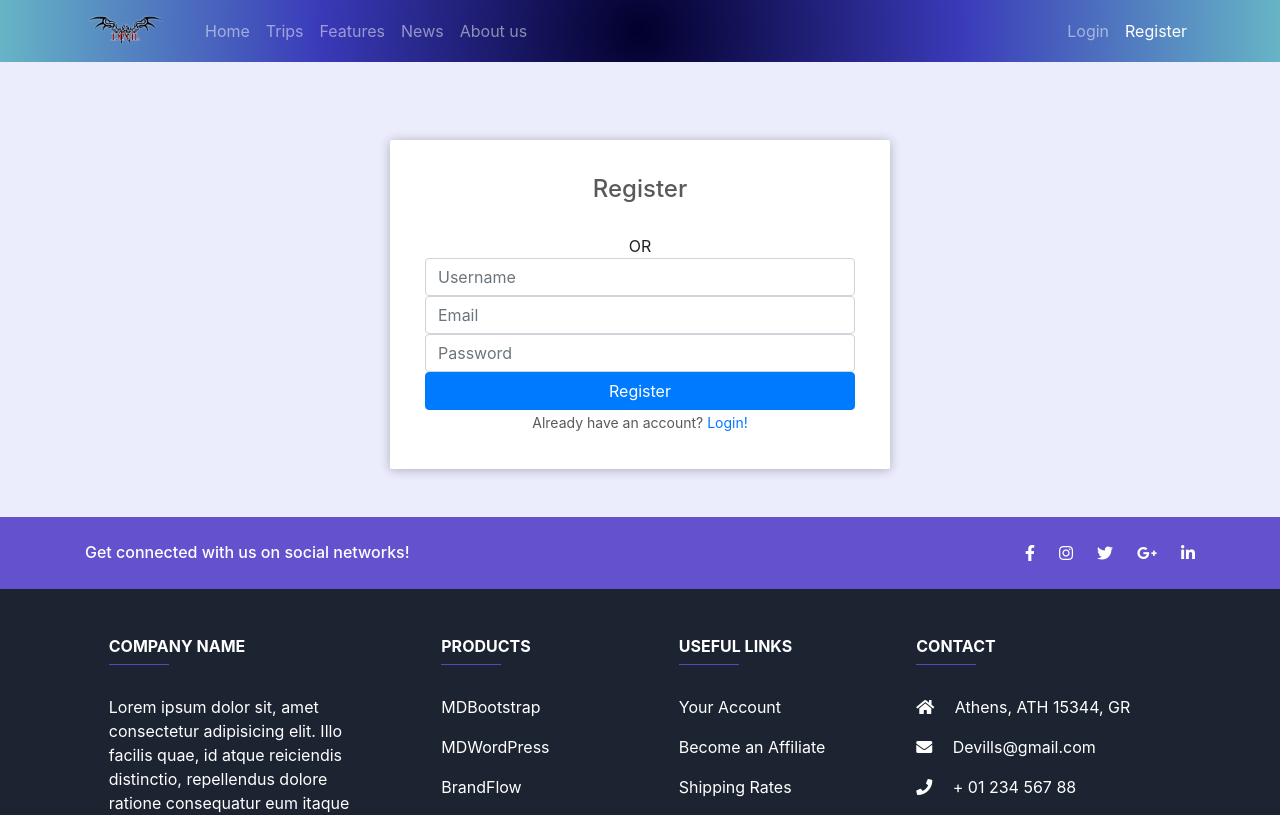
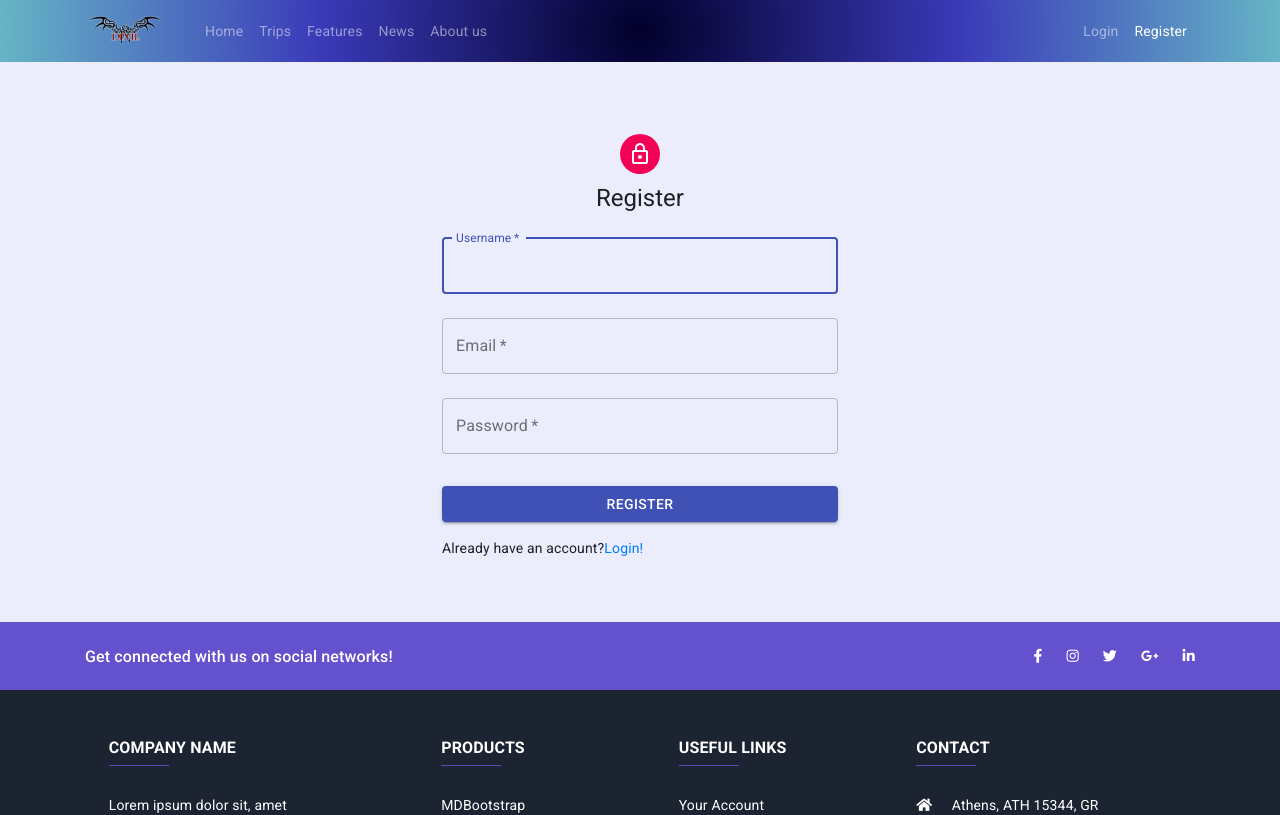
Before and after one commit to stergiosgk86/Forum-React, a React (Create React App) app: page /register in a window 1280 px wide. Shown: the top 815 px of the page. Built offline with nearby package versions, Linux system fonts and the light colour scheme.

Commit message:
Register & NotFound page refactored

```diff
--- a/src/App.js
+++ b/src/App.js
@@ -14,11 +14,12 @@ import "./App.css";
 import Login from "./components/Login/Login";
 import Register from "./components/Register/Register";
 import AuthenticatedRoute from "./components/security/AuthenticatedRoute";
+import CssBaseline from "@material-ui/core/CssBaseline";
 
 function App() {
-
   return (
     <Paper className="page-container">
+      <CssBaseline />
       <div className="content-wrap">
         <Scrolltopbtn />
         <Navigationbar />
@@ -31,7 +32,11 @@ function App() {
             exact
             component={CreateCategories}
           />
-            <AuthenticatedRoute path="/createposts" exact component={CreatePosts} />
+          <AuthenticatedRoute
+            path="/createposts"
+            exact
+            component={CreatePosts}
+          />
           <AuthenticatedRoute path="/posts" exact component={Posts} />
           <AuthenticatedRoute path="/comments" exact component={Comments} />
           <Route component={NotFound} />
--- a/src/components/Home/Home.js
+++ b/src/components/Home/Home.js
@@ -12,7 +12,6 @@ import {
   Typography,
   Grid,
   Paper,
-  Button,
   Hidden,
 } from "@material-ui/core";
 import "./Home.css";
@@ -25,7 +24,6 @@ const Home = () => {
 
   useEffect(() => {
     setLoading(true);
-    // forumSession.user.saveId("383220");
     api
       .getCategories()
       .then((res) => {
@@ -281,9 +279,7 @@ const Home = () => {
       </Container>
       <Container maxWidth="lg" fixed={true} component={Box} pb={3}>
         <Link to="/createcategories" className="text-decoration-none btn btn-grad">
-          {/* <Button variant="outlined" size="medium" color="primary"> */}
             Add Category
-          {/* </Button> */}
         </Link>
       </Container>
     </>
--- a/src/components/Login/Login.js
+++ b/src/components/Login/Login.js
@@ -1,34 +1,32 @@
-import React, {Component} from 'react';
-import Avatar from '@material-ui/core/Avatar';
-import Button from '@material-ui/core/Button';
-// import CssBaseline from '@material-ui/core/CssBaseline';
-import TextField from '@material-ui/core/TextField';
-import FormControlLabel from '@material-ui/core/FormControlLabel';
-import Checkbox from '@material-ui/core/Checkbox';
-import Grid from '@material-ui/core/Grid';
-import Box from '@material-ui/core/Box';
-import LockOutlinedIcon from '@material-ui/icons/LockOutlined';
-import Typography from '@material-ui/core/Typography';
-import { withStyles } from '@material-ui/core/styles';
-import Container from '@material-ui/core/Container';
+import React, { Component } from "react";
+import Avatar from "@material-ui/core/Avatar";
+import Button from "@material-ui/core/Button";
+import TextField from "@material-ui/core/TextField";
+import FormControlLabel from "@material-ui/core/FormControlLabel";
+import Checkbox from "@material-ui/core/Checkbox";
+import Grid from "@material-ui/core/Grid";
+import Box from "@material-ui/core/Box";
+import LockOutlinedIcon from "@material-ui/icons/LockOutlined";
+import Typography from "@material-ui/core/Typography";
+import { withStyles } from "@material-ui/core/styles";
+import Container from "@material-ui/core/Container";
 import { NavLink } from "react-router-dom";
-import AuthenticationService from '../security/AuthenticationService';
-import {api} from '../../utils/Api';
-
+import AuthenticationService from "../security/AuthenticationService";
+import { api } from "../../utils/Api";
 
 const styles = (theme) => ({
   paper: {
     marginTop: theme.spacing(8),
-    display: 'flex',
-    flexDirection: 'column',
-    alignItems: 'center',
+    display: "flex",
+    flexDirection: "column",
+    alignItems: "center",
   },
   avatar: {
     margin: theme.spacing(1),
     backgroundColor: theme.palette.secondary.main,
   },
   form: {
-    width: '100%', // Fix IE 11 issue.
+    width: "100%", // Fix IE 11 issue.
     marginTop: theme.spacing(1),
   },
   submit: {
@@ -37,50 +35,48 @@ const styles = (theme) => ({
 });
 
 class Login extends Component {
-    constructor(props){
+  constructor(props) {
     super(props);
-        this.state={
-            username : "",
-            password : "",
-            hasLoginFailed:false,
-            showSuccessMessage:false
-        }
+    this.state = {
+      username: "",
+      password: "",
+      hasLoginFailed: false,
+      showSuccessMessage: false,
+    };
 
     this.handleChange = this.handleChange.bind(this);
     this.loginClicked = this.loginClicked.bind(this);
   }
 
   //generic event to handle change
-    handleChange(event){
+  handleChange(event) {
     this.setState({
-            [event.target.name]:event.target.value
+      [event.target.name]: event.target.value,
     });
   }
 
-    loginClicked(){
-
-        api.login(this.state.username, this.state.password)
-        .then(
-            (res)=>{
-                AuthenticationService.registerSuccessfulLoginForJwt(this.state.username,res.data.token );
+  loginClicked() {
+    api
+      .login(this.state.username, this.state.password)
+      .then((res) => {
+        AuthenticationService.registerSuccessfulLoginForJwt(
+          this.state.username,
+          res.data.token
+        );
         this.props.history.push(`/`);
-            }
-        ).catch(
-            ()=>{
+      })
+      .catch(() => {
         this.setState({
-                hasLoginFailed:true,
-                showSuccessMessage:false
+          hasLoginFailed: true,
+          showSuccessMessage: false,
+        });
       });
   }
-        )
 
-    }
-
-render(){
-    const {classes} = this.props;
+  render() {
+    const { classes } = this.props;
     return (
       <Container component="main" maxWidth="xs">
-      {/* <CssBaseline /> */}
         <div className={classes.paper}>
           <Avatar className={classes.avatar}>
             <LockOutlinedIcon />
@@ -88,9 +84,10 @@ render(){
           <Typography component="h1" variant="h5">
             Login
           </Typography>
-
           <div className={classes.form}>
-            {this.state.hasLoginFailed && <div className="alert alert-warning">Invalid credentials!</div>}
+            {this.state.hasLoginFailed && (
+              <div className="alert alert-warning">Invalid credentials!</div>
+            )}
             {this.state.showSuccessMessage && <div>Login Succeed!</div>}
             <TextField
               variant="outlined"
@@ -138,17 +135,15 @@ render(){
               </Grid>
               <Grid item>
                 <NavLink to="/register" variant="body2">
-                {"Don't have an account? Sign Up"}
+                  Don't have an account? Sign Up
                 </NavLink>
               </Grid>
             </Grid>
           </div>
         </div>
-      <Box mt={8}>
-
-      </Box>
+        <Box mt={8}></Box>
       </Container>
     );
   }
 }
-export default withStyles(styles) (Login);
+export default withStyles(styles)(Login);
--- a/src/components/NotFound/NotFound.js
+++ b/src/components/NotFound/NotFound.js
@@ -1,15 +1,35 @@
 import React from "react";
+import { NavLink } from "react-router-dom";
+import { Box, Container, Typography } from "@material-ui/core";
 
 const NotFound = () => {
   return (
-    <div
-      className="container d-flex flex-column align-items-center justify-content-center"
-      style={{ minHeight: "800px" }}
-    >
-      <h1 className="d-flex align-items-center font-italic animated bounce">
-        Whooooops. This page doesn't exist
-      </h1>
-    </div>
+    <>
+      <div className="container">
+        <div className="row">
+          <div className="col-md-12">
+            <Typography
+              component="h1"
+              variant="h4"
+              align="center"
+              className="pt-4"
+              gutterBottom
+            >
+              Admin Area <small>404 Page Not Found Error</small>
+            </Typography>
+          </div>
+        </div>
+      </div>
+
+      <div className="container text-center">
+        <img src="https://rivernetcomputers.com/wp-content/uploads/2017/12/404error.png" />
+        <Container maxWidth="lg" fixed={true} component={Box} py={3}>
+          <NavLink to="/" className="text-decoration-none btn btn-grad">
+            HOMEPAGE
+          </NavLink>
+        </Container>
+      </div>
+    </>
   );
 };
 
--- a/src/components/Register/Register.css
+++ /dev/null
@@ -1,55 +0,0 @@
-.signup-container {
-    text-align: center;
-}
-
-
-.signup-content {
-    background: #fff;
-    box-shadow: 0 1px 11px rgba(0, 0, 0, 0.27);
-    border-radius: 2px;
-    width: 500px;
-    display: inline-block;
-    margin-top: 30px;
-    vertical-align: middle;
-    position: relative;
-    padding: 35px;
-}
-
-.social-btn {
-    margin-bottom: 15px;
-    font-weight: 400;
-    font-size: 16px;
-}
-
-.social-btn img {
-    height: 32px;
-    float: left;
-    margin-top: 10px;
-}
-
-.social-btn.google {
-    margin-top: 7px;
-}
-
-.social-btn.facebook img {
-    height: 24px;
-    margin-left: 3px;
-}
-
-.social-btn.github img {
-    height: 24px;
-    margin-left: 3px;
-}
-
-.login-link {
-    color: rgba(0, 0, 0, 0.65);
-    font-size: 14px;
-}
-
-.signup-title {
-    font-size: 1.5em;
-    font-weight: 500;
-    margin-top: 0;
-    margin-bottom: 30px;
-    color: rgba(0, 0, 0, 0.65);
-}
--- a/src/components/Register/Register.js
+++ b/src/components/Register/Register.js
@@ -1,42 +1,44 @@
-import React, { Component } from 'react';
-import { Link, Redirect } from 'react-router-dom';
-import './Register.css';
+import React, { Component } from "react";
+import Avatar from "@material-ui/core/Avatar";
+import Button from "@material-ui/core/Button";
+import TextField from "@material-ui/core/TextField";
+import Grid from "@material-ui/core/Grid";
+import Box from "@material-ui/core/Box";
+import LockOutlinedIcon from "@material-ui/icons/LockOutlined";
+import Typography from "@material-ui/core/Typography";
+import { withStyles } from "@material-ui/core/styles";
+import Container from "@material-ui/core/Container";
+import { NavLink } from "react-router-dom";
 import { api } from "../../utils/Api";
-import ActionAlerts from '../ActionAlerts/ActionAlerts';
+
+const styles = (theme) => ({
+  paper: {
+    marginTop: theme.spacing(8),
+    display: "flex",
+    flexDirection: "column",
+    alignItems: "center",
+  },
+  avatar: {
+    margin: theme.spacing(1),
+    backgroundColor: theme.palette.secondary.main,
+  },
+  form: {
+    width: "100%", // Fix IE 11 issue.
+    marginTop: theme.spacing(1),
+  },
+  submit: {
+    margin: theme.spacing(3, 0, 2),
+  },
+});
 
 class Register extends Component {
-    render() {
-        if (this.props.authenticated) {
-            return <Redirect
-                to={{
-                    pathname: "/",
-                    state: { from: this.props.location }
-                }} />;
-        }
-
-        return (
-            <div className="signup-container p-5">
-                <div className="signup-content">
-                    <h1 className="signup-title">Register</h1>
-                    <div className="or-separator">
-                        <span className="or-text">OR</span>
-                    </div>
-                    <SignupForm {...this.props} />
-                    <span className="login-link">Already have an account? <Link to="/login">Login!</Link></span>
-                </div>
-            </div>
-        );
-    }
-}
-
-class SignupForm extends Component {
   constructor(props) {
     super(props);
     this.state = {
-            username: '',
-            email: '',
-            password: ''
-        }
+      username: "",
+      email: "",
+      password: "",
+    };
     this.handleInputChange = this.handleInputChange.bind(this);
     this.handleSubmit = this.handleSubmit.bind(this);
   }
@@ -47,7 +49,7 @@ class SignupForm extends Component {
     const inputValue = target.value;
 
     this.setState({
-            [inputName]: inputValue
+      [inputName]: inputValue,
     });
   }
 
@@ -56,41 +58,91 @@ class SignupForm extends Component {
 
     const signUpRequest = Object.assign({}, this.state);
 
-        api.register(signUpRequest)
-            .then(response => {
-                // <ActionAlerts/>
+    api
+      .register(signUpRequest)
+      .then((response) => {
         // Alert.success("You're successfully registered. Please login to continue!");
         this.props.history.push("/login");
-            }).catch(error => {
+      })
+      .catch((error) => {
         // Alert.error((error && error.message) || 'Oops! Something went wrong. Please try again!');
       });
   }
 
   render() {
+    const { classes } = this.props;
     return (
-            <form onSubmit={this.handleSubmit}>
-                <div className="form-item">
-                    <input type="text" name="username"
-                        className="form-control" placeholder="Username"
-                        value={this.state.name} onChange={this.handleInputChange} required />
+      <Container component="main" maxWidth="xs">
+        <div className={classes.paper}>
+          <Avatar className={classes.avatar}>
+            <LockOutlinedIcon />
+          </Avatar>
+          <Typography component="h1" variant="h5">
+            Register
+          </Typography>
+          <div className={classes.form}>
+            <TextField
+              variant="outlined"
+              margin="normal"
+              required
+              fullWidth
+              value={this.state.username}
+              onChange={this.handleInputChange}
+              type="text"
+              label="Username"
+              name="username"
+              autoComplete="off"
+              autoFocus
+            />
+            <TextField
+              variant="outlined"
+              margin="normal"
+              required
+              fullWidth
+              value={this.state.email}
+              onChange={this.handleInputChange}
+              type="email"
+              label="Email"
+              name="email"
+              autoComplete="off"
+            />
+            <TextField
+              variant="outlined"
+              margin="normal"
+              required
+              fullWidth
+              name="password"
+              label="Password"
+              value={this.state.password}
+              onChange={this.handleInputChange}
+              type="password"
+              autoComplete="current-password"
+            />
+            <Button
+              fullWidth
+              variant="contained"
+              color="primary"
+              className={classes.submit}
+              onClick={this.handleSubmit}
+            >
+              Register
+            </Button>
+            <Grid container>
+              <Grid item xs>
+                <div className="login-link">
+                  Already have an account?
+                  <NavLink to="/login" variant="body2">
+                    Login!
+                  </NavLink>
                 </div>
-                <div className="form-item">
-                    <input type="email" name="email"
-                        className="form-control" placeholder="Email"
-                        value={this.state.email} onChange={this.handleInputChange} required />
+              </Grid>
+            </Grid>
           </div>
-                <div className="form-item">
-                    <input type="password" name="password"
-                        className="form-control" placeholder="Password"
-                        value={this.state.password} onChange={this.handleInputChange} required />
         </div>
-                <div className="form-item">
-                    <button type="submit" className="btn btn-block btn-primary" >Register</button>
-                </div>
-            </form>
-
+        <Box mt={8}></Box>
+      </Container>
     );
   }
 }
 
-export default Register;
+export default withStyles(styles)(Register);
```
Lines whose indentation alone changed are shown as unchanged.
